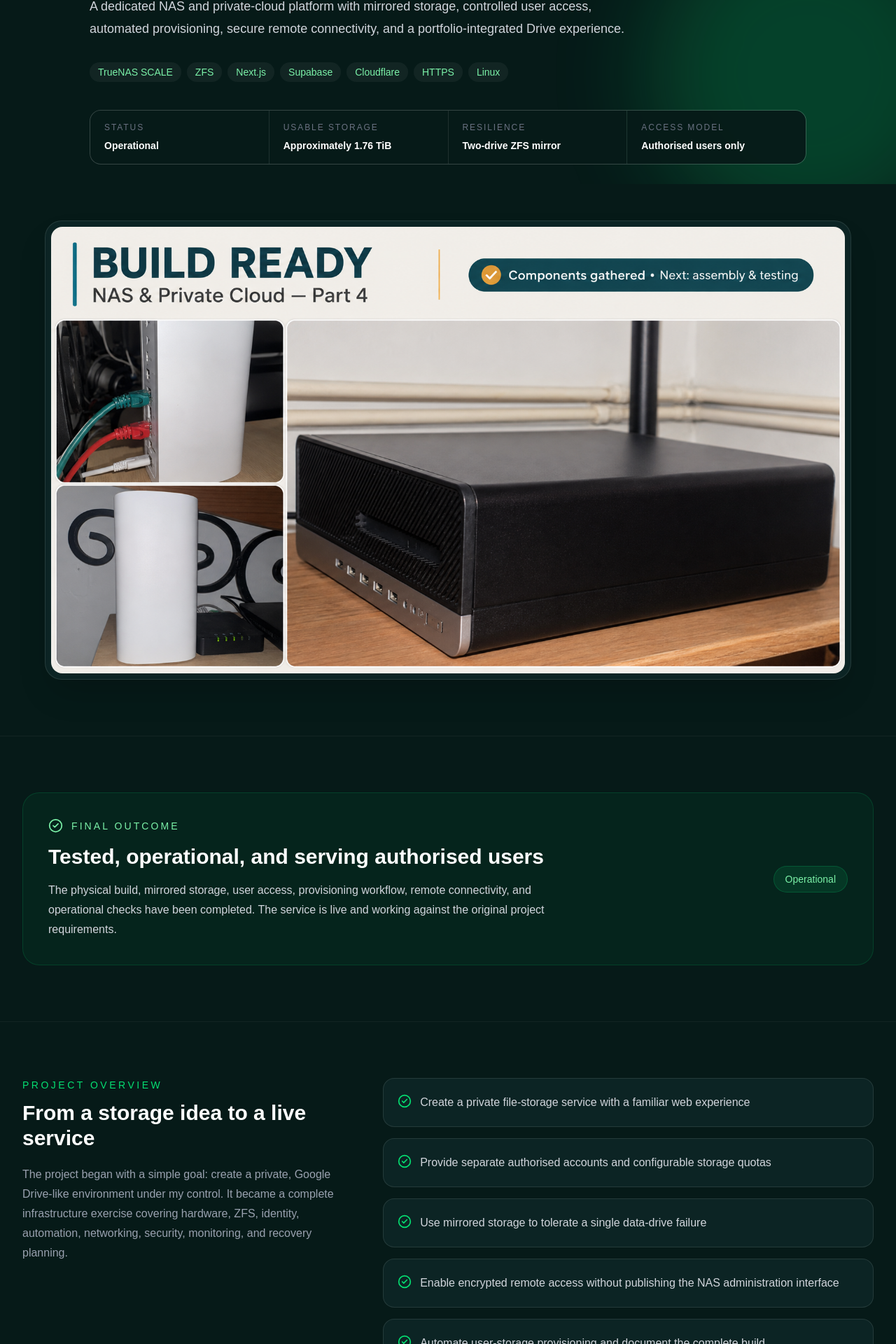
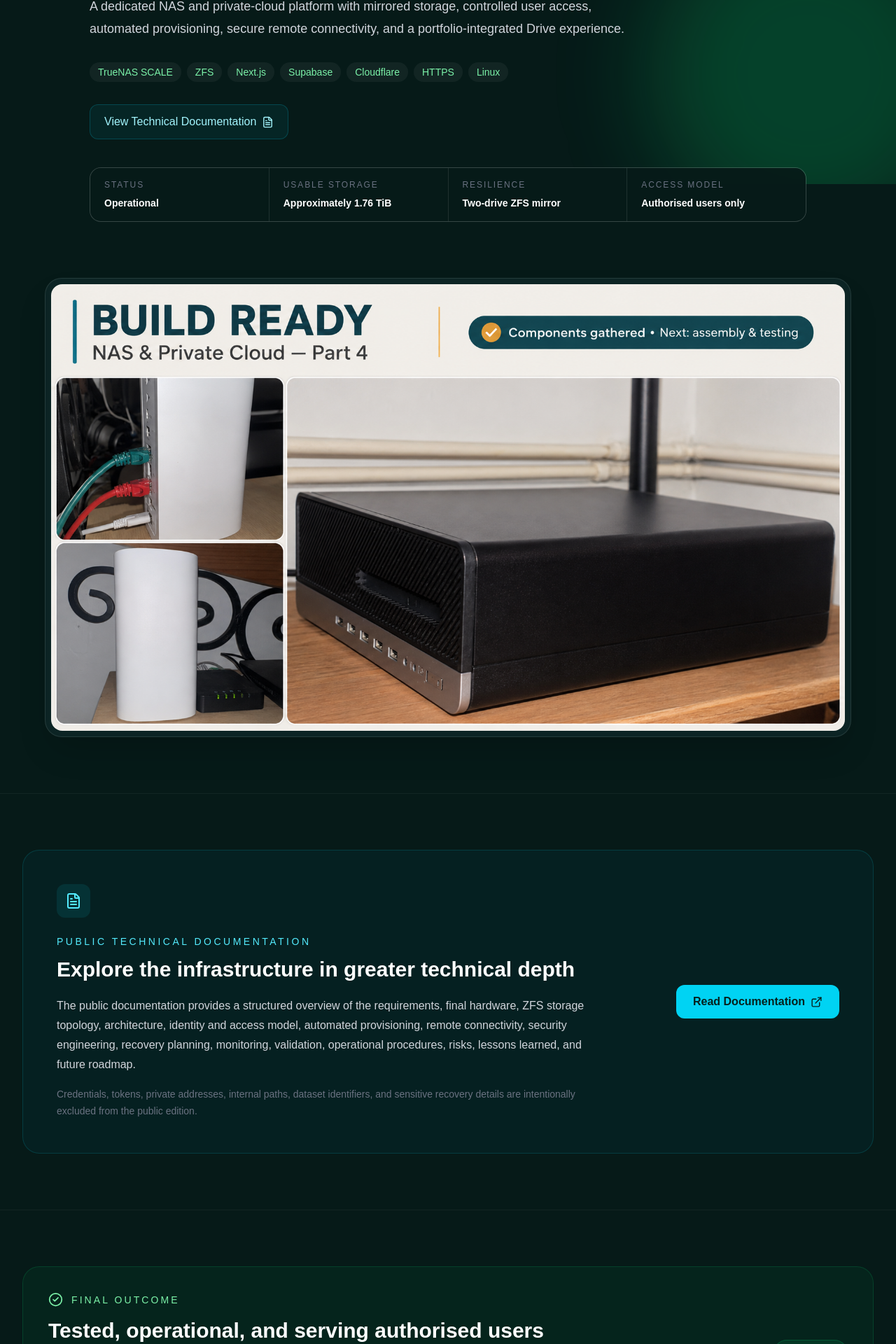
Before and after one commit to Shawon1024/meetshawon-portfolio, a Next.js app: page /projects/private-cloud-infrastructure in a window 1280 px wide. Shown: the part 537-2457 px from the top of the page at 70% size. Built offline with nearby package versions, Linux system fonts and the light colour scheme; no server answers.

Commit message:
Add private cloud technical documentation

```diff
--- a/src/app/projects/private-cloud-infrastructure/page.tsx
+++ b/src/app/projects/private-cloud-infrastructure/page.tsx
@@ -8,6 +8,8 @@ import {
   CheckCircle2,
   Cloud,
   Database,
+  ExternalLink,
+  FileText,
   Gauge,
   HardDrive,
   LockKeyhole,
@@ -546,6 +548,22 @@ export default function PrivateCloudProjectPage() {
               )}
             </div>
 
+            <div className="mt-8 flex flex-wrap gap-4">
+              <a
+                href="/documents/private-cloud-infrastructure-technical-documentation.pdf"
+                target="_blank"
+                rel="noopener noreferrer"
+                className="inline-flex items-center gap-2 rounded-xl border border-cyan-400/20 bg-cyan-400/[0.06] px-5 py-3 font-medium text-cyan-200 transition hover:border-cyan-400/50 hover:bg-cyan-400/10 hover:text-cyan-100"
+              >
+                View Technical Documentation
+
+                <FileText
+                  size={17}
+                  aria-hidden="true"
+                />
+              </a>
+            </div>
+
             <dl className="mt-10 grid gap-px overflow-hidden rounded-2xl border border-white/10 bg-white/10 sm:grid-cols-2 lg:grid-cols-4">
               {projectFacts.map(
                 (
@@ -588,6 +606,62 @@ export default function PrivateCloudProjectPage() {
             className="h-auto w-full rounded-2xl object-cover"
           />
         </div>
+      </section>
+
+      <section className="border-t border-white/5 py-20">
+        <Container>
+          <div className="overflow-hidden rounded-3xl border border-cyan-400/15 bg-cyan-400/[0.04]">
+            <div className="grid gap-8 p-8 md:p-10 lg:grid-cols-[1fr_auto] lg:items-center lg:p-12">
+              <div className="max-w-3xl">
+                <div className="inline-flex h-12 w-12 items-center justify-center rounded-xl bg-cyan-400/10 text-cyan-300">
+                  <FileText
+                    size={24}
+                    aria-hidden="true"
+                  />
+                </div>
+
+                <p className="mt-6 text-sm font-medium uppercase tracking-[0.25em] text-cyan-300">
+                  Public Technical Documentation
+                </p>
+
+                <h2 className="mt-3 text-3xl font-bold text-white">
+                  Explore the infrastructure in greater technical depth
+                </h2>
+
+                <p className="mt-5 leading-7 text-gray-300">
+                  The public documentation provides a structured overview of
+                  the requirements, final hardware, ZFS storage topology,
+                  architecture, identity and access model, automated
+                  provisioning, remote connectivity, security engineering,
+                  recovery planning, monitoring, validation, operational
+                  procedures, risks, lessons learned, and future roadmap.
+                </p>
+
+                <p className="mt-4 text-sm leading-6 text-gray-500">
+                  Credentials, tokens, private addresses, internal paths,
+                  dataset identifiers, and sensitive recovery details are
+                  intentionally excluded from the public edition.
+                </p>
+              </div>
+
+              <div className="lg:text-right">
+                <a
+                  href="/documents/private-cloud-infrastructure-technical-documentation.pdf"
+                  target="_blank"
+                  rel="noopener noreferrer"
+                  className="inline-flex items-center justify-center gap-2 rounded-xl bg-cyan-400 px-6 py-3 font-semibold text-[#06211d] transition hover:bg-cyan-300 focus-visible:outline-none focus-visible:ring-2 focus-visible:ring-cyan-300 focus-visible:ring-offset-2 focus-visible:ring-offset-[var(--background)]"
+                >
+                  Read Documentation
+
+                  <ExternalLink
+                    size={17}
+                    aria-hidden="true"
+                  />
+                </a>
+              </div>
+            </div>
+          </div>
+        </Container>
       </section>
 
       <section className="border-t border-white/5 py-20">
```
